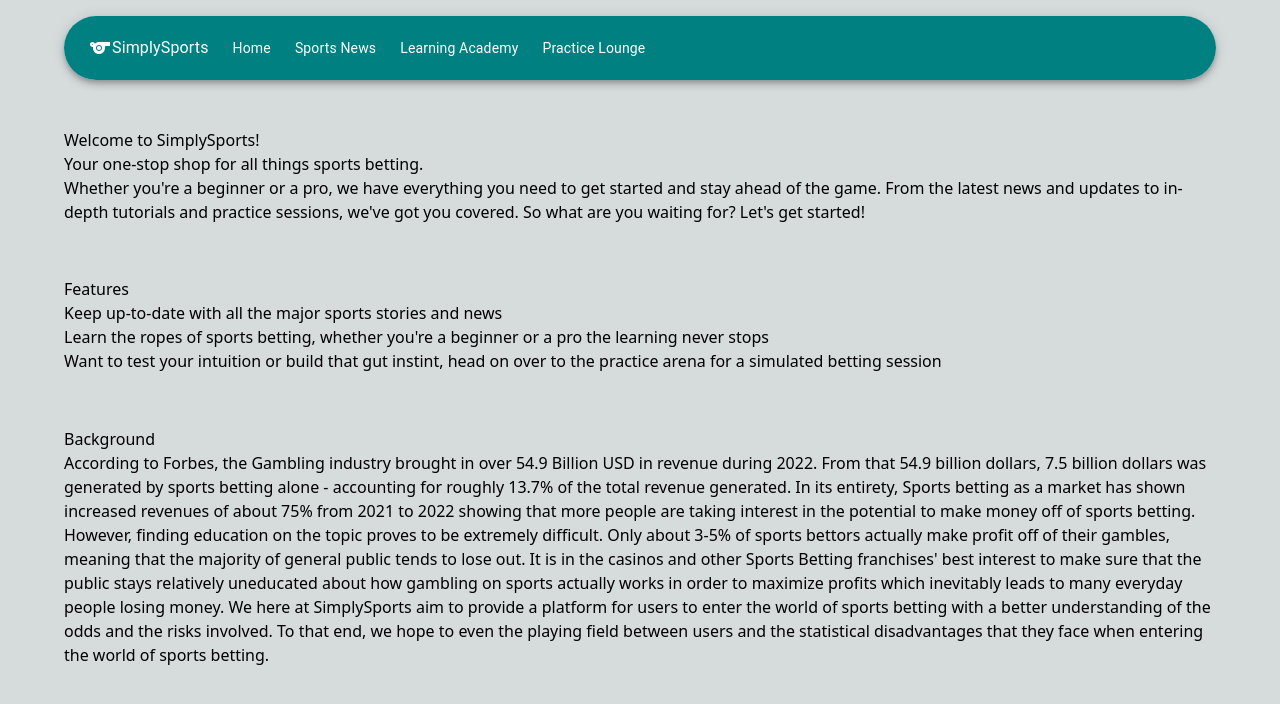
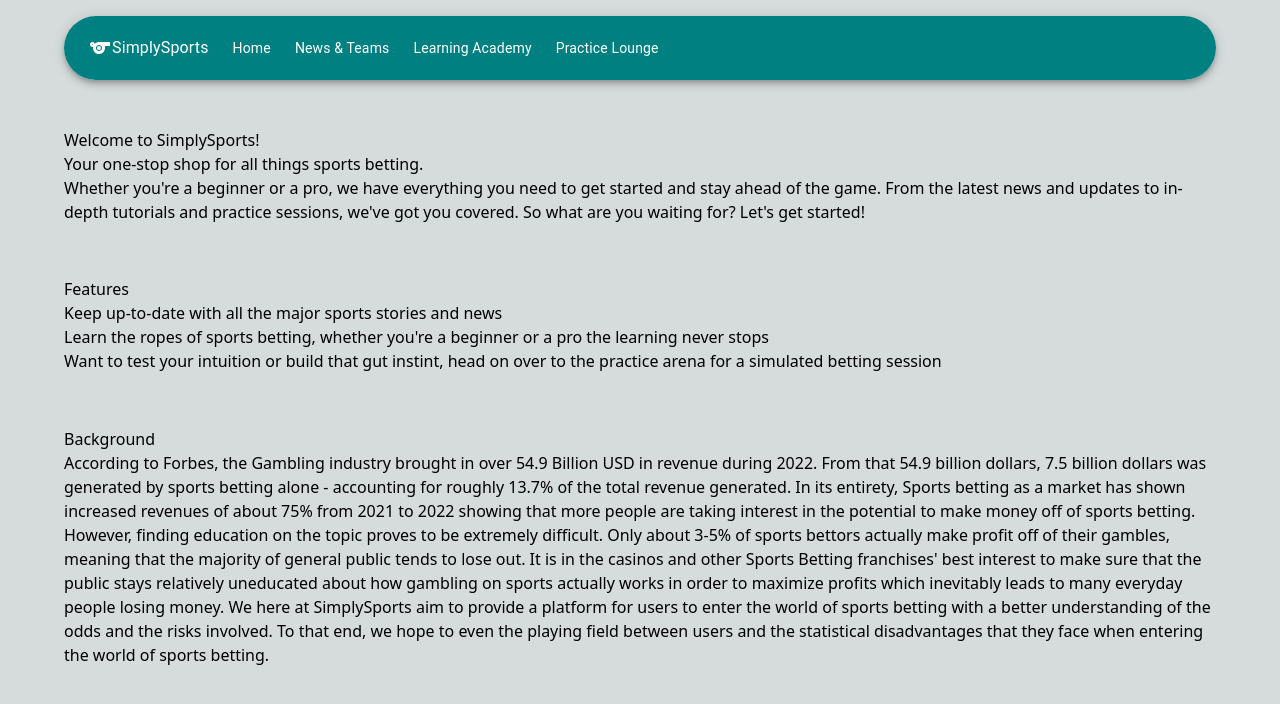
Before and after one commit to ja-perez/simply-sports, a Next.js app: page / in a window 1280 px wide. Shown: the top 704 px of the page. Built offline with nearby package versions, Linux system fonts and the light colour scheme.

Commit message:
Changed sports-news page to news-teams with updates to related files and imports

```diff
--- a/src/app/sports-news/(overview)/page.tsx
+++ b/src/app/news-teams/(overview)/page.tsx
@@ -1,5 +1,5 @@
-import ContentFilter from "@/components/sports-news/content-filter";
-import LatestNews from "@/components/sports-news/latest-news";
+import ContentFilter from "@/components/news-teams/content-filter";
+import LatestNews from "@/components/news-teams/latest-news";
 
 import Divider from '@mui/material/Divider';
 import { Suspense } from "react";
--- a/src/components/nav-links.ts
+++ b/src/components/nav-links.ts
@@ -10,9 +10,9 @@ const homeLink = {
     sections: ['about', 'features', 'background']
 }
 const newsTeamsLink = {
-    name: 'sports-news',
-    label: 'Sports News',
-    href: 'sports-news',
+    name: 'news-teams',
+    label: 'News & Teams',
+    href: 'news-teams',
     icon: NewspaperIcon,
     sections: ['about', 'features', 'background']
 }
--- a/src/components/sports-news/content-filter.tsx
+++ b/src/components/news-teams/content-filter.tsx
@@ -10,7 +10,6 @@ import {
     Divider,
 } from "@mui/material";
 import { ButtonProps } from '@mui/material/Button';
-import clsx from 'clsx';
 import SportsFootballIcon from '@mui/icons-material/SportsFootball';
 import SportsSoccer from '@mui/icons-material/SportsSoccer';
 import SportsBaseballIcon from '@mui/icons-material/SportsCricket';
```
Also changed, not shown: src/app/news-teams/(overview)/loading.tsx (renamed from src/app/sports-news/(overview)/loading.tsx), src/app/news-teams/layout.tsx (renamed from src/app/sports-news/layout.tsx), src/components/news-teams/latest-news.tsx (renamed from src/components/sports-news/latest-news.tsx).
